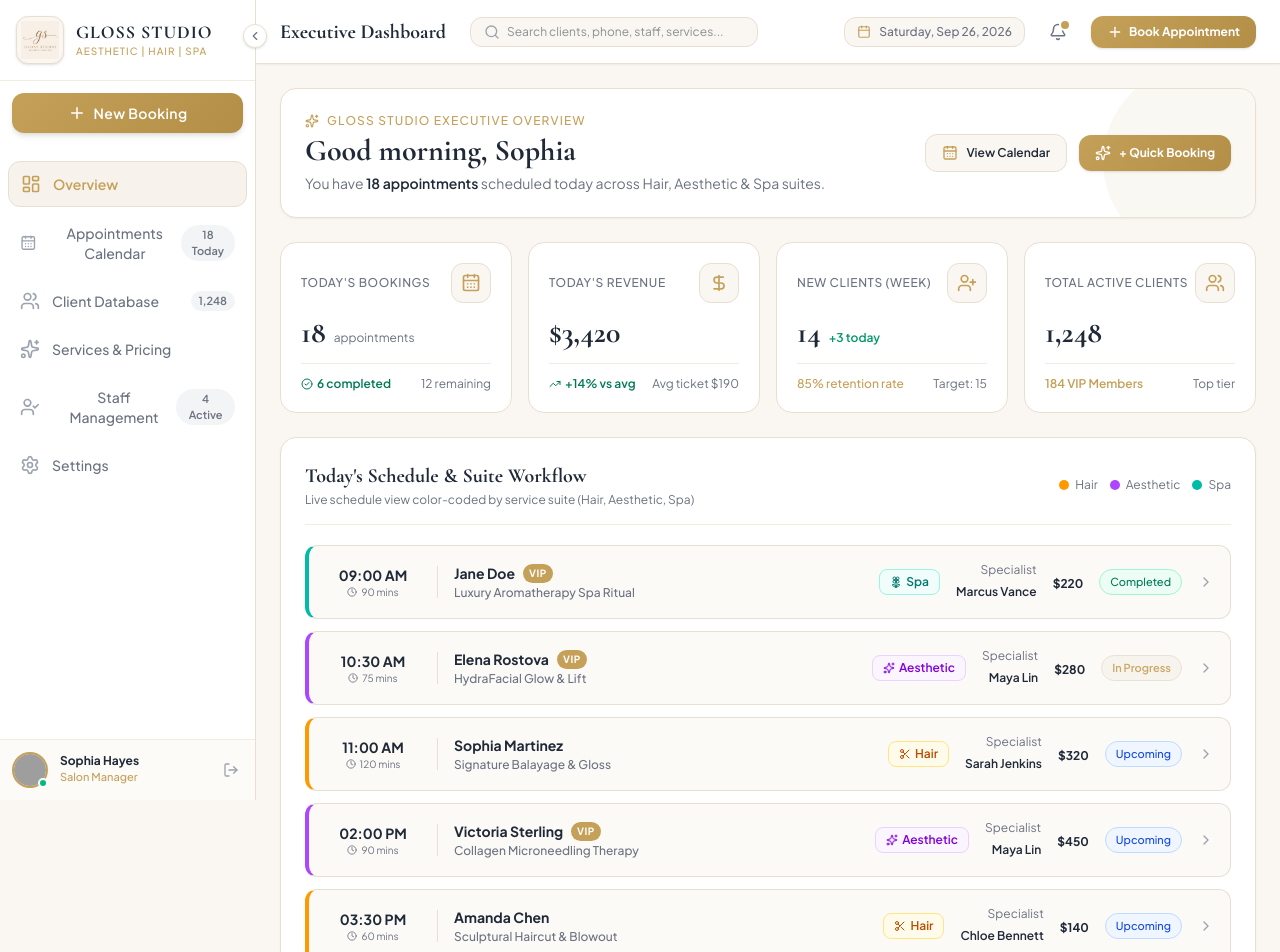
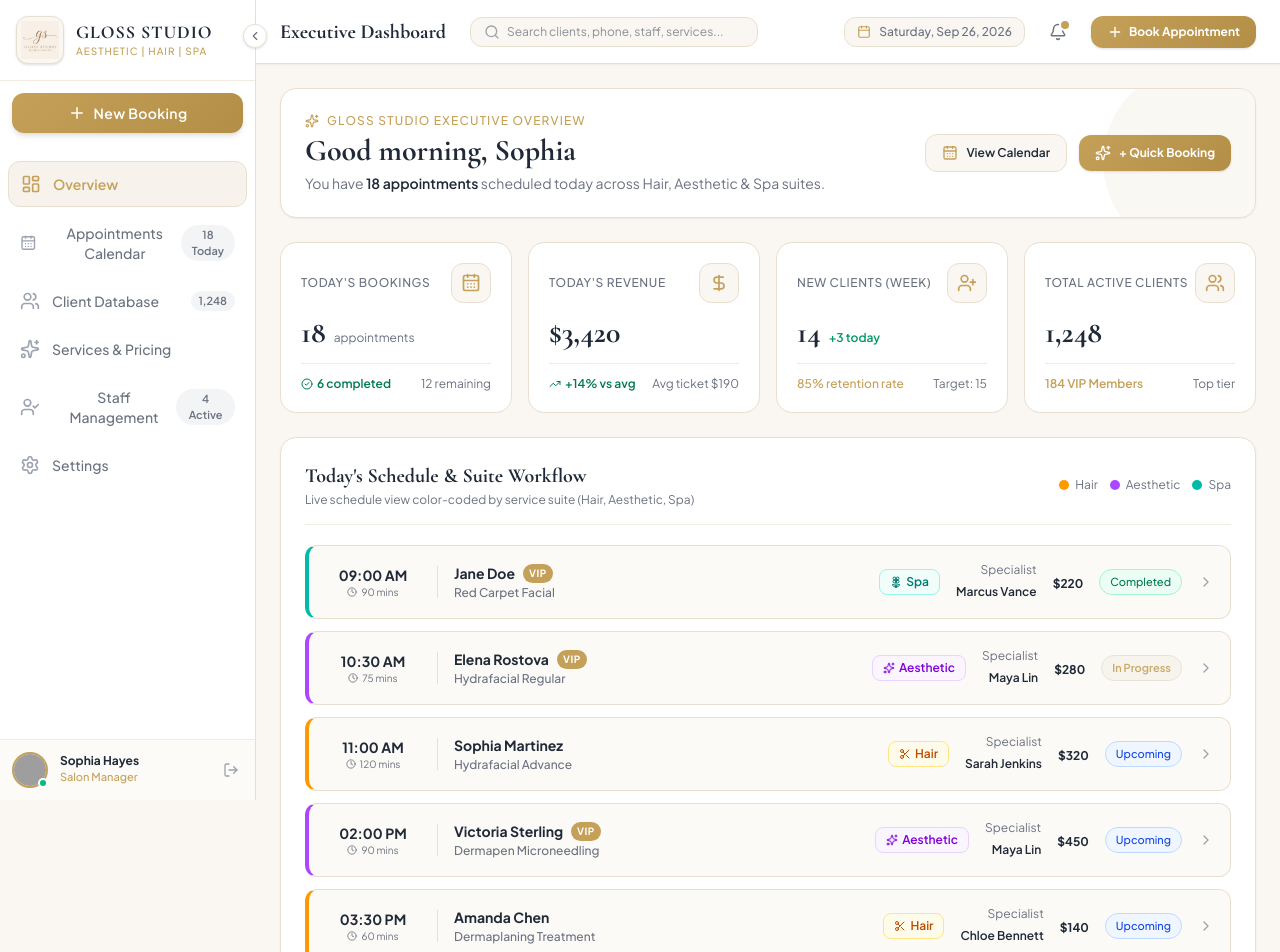
Before and after one commit to glossstudiopk-ops/Gloss-studio-CRM, a React (Vite) app: page / in a window 1280 px wide. Shown: the top 952 px of the page. Built offline with nearby package versions, Linux system fonts and the light colour scheme; grey boxes are pictures that could not be loaded.

Commit message:
Remove old dummy service references from CRM mock records

```diff
--- a/src/data/mockData.js
+++ b/src/data/mockData.js
@@ -1325,9 +1325,9 @@ export const INITIAL_CLIENTS = [
       { id: "n-2", date: "2026-08-14", author: "Front Desk", text: "Sensitive to lavender aromas. Always use eucalyptus or chamomile oils." }
     ],
     history: [
-      { id: "h-1", date: "2026-09-10", service: "Luxury Aromatherapy Spa Ritual", staff: "Marcus Vance", amount: 220, status: "Completed" },
-      { id: "h-2", date: "2026-08-14", service: "HydraFacial Glow & Lift", staff: "Maya Lin", amount: 280, status: "Completed" },
-      { id: "h-3", date: "2026-07-02", service: "Signature Balayage & Gloss", staff: "Sarah Jenkins", amount: 320, status: "Completed" }
+      { id: "h-1", date: "2026-09-10", service: "Red Carpet Facial", staff: "Marcus Vance", amount: 7000, status: "Completed" },
+      { id: "h-2", date: "2026-08-14", service: "Hydrafacial Regular", staff: "Maya Lin", amount: 5000, status: "Completed" },
+      { id: "h-3", date: "2026-07-02", service: "Hydrafacial Advance", staff: "Sarah Jenkins", amount: 8000, status: "Completed" }
     ]
   },
   {
@@ -1346,8 +1346,8 @@ export const INITIAL_CLIENTS = [
       { id: "n-4", date: "2026-08-20", author: "Sarah J.", text: "Purchased full size Gloss Gold Serum ($185)." }
     ],
     history: [
-      { id: "h-4", date: "2026-09-12", service: "Collagen Microneedling Therapy", staff: "Maya Lin", amount: 450, status: "Completed" },
-      { id: "h-5", date: "2026-08-20", service: "HydraFacial Glow & Lift", staff: "Maya Lin", amount: 280, status: "Completed" }
+      { id: "h-4", date: "2026-09-12", service: "Dermapen Microneedling", staff: "Maya Lin", amount: 5000, status: "Completed" },
+      { id: "h-5", date: "2026-08-20", service: "Hydrafacial Regular", staff: "Maya Lin", amount: 5000, status: "Completed" }
     ]
   },
   {
@@ -1365,7 +1365,7 @@ export const INITIAL_CLIENTS = [
       { id: "n-5", date: "2026-09-01", author: "Sarah J.", text: "Prefers warm champagne blonde toner, no cool ash tones." }
     ],
     history: [
-      { id: "h-6", date: "2026-09-01", service: "Signature Balayage & Gloss", staff: "Sarah Jenkins", amount: 320, status: "Completed" }
+      { id: "h-6", date: "2026-09-01", service: "Hydrafacial Advance", staff: "Sarah Jenkins", amount: 8000, status: "Completed" }
     ]
   },
   {
@@ -1383,7 +1383,7 @@ export const INITIAL_CLIENTS = [
       { id: "n-6", date: "2026-09-08", author: "Front Desk", text: "Books standing bi-weekly appointment on Tuesdays at 10 AM." }
     ],
     history: [
-      { id: "h-7", date: "2026-09-08", service: "HydraFacial Glow & Lift", staff: "Maya Lin", amount: 280, status: "Completed" }
+      { id: "h-7", date: "2026-09-08", service: "Hydrafacial Regular", staff: "Maya Lin", amount: 5000, status: "Completed" }
     ]
   },
   {
@@ -1401,7 +1401,7 @@ export const INITIAL_CLIENTS = [
       { id: "n-7", date: "2026-08-28", author: "Chloe B.", text: "Loves sleek volume blowout before major tech keynotes." }
     ],
     history: [
-      { id: "h-8", date: "2026-08-28", service: "Sculptural Haircut & Blowout", staff: "Chloe Bennett", amount: 140, status: "Completed" }
+      { id: "h-8", date: "2026-08-28", service: "Dermaplaning Treatment", staff: "Chloe Bennett", amount: 5000, status: "Completed" }
     ]
   }
 ];
@@ -1413,7 +1413,7 @@ export const INITIAL_APPOINTMENTS = [
     clientName: "Jane Doe",
     clientPhone: "(555) 234-8901",
     serviceId: "srv-3",
-    serviceName: "Luxury Aromatherapy Spa Ritual",
+    serviceName: "Red Carpet Facial",
     category: "Spa",
     staffId: "staff-3",
     staffName: "Marcus Vance",
@@ -1430,7 +1430,7 @@ export const INITIAL_APPOINTMENTS = [
     clientName: "Elena Rostova",
     clientPhone: "(555) 876-1234",
     serviceId: "srv-2",
-    serviceName: "HydraFacial Glow & Lift",
+    serviceName: "Hydrafacial Regular",
     category: "Aesthetic",
     staffId: "staff-2",
     staffName: "Maya Lin",
@@ -1447,7 +1447,7 @@ export const INITIAL_APPOINTMENTS = [
     clientName: "Sophia Martinez",
     clientPhone: "(555) 432-9876",
     serviceId: "srv-1",
-    serviceName: "Signature Balayage & Gloss",
+    serviceName: "Hydrafacial Advance",
     category: "Hair",
     staffId: "staff-1",
     staffName: "Sarah Jenkins",
@@ -1464,7 +1464,7 @@ export const INITIAL_APPOINTMENTS = [
     clientName: "Victoria Sterling",
     clientPhone: "(555) 998-2211",
     serviceId: "srv-5",
-    serviceName: "Collagen Microneedling Therapy",
+    serviceName: "Dermapen Microneedling",
     category: "Aesthetic",
     staffId: "staff-2",
     staffName: "Maya Lin",
@@ -1481,7 +1481,7 @@ export const INITIAL_APPOINTMENTS = [
     clientName: "Amanda Chen",
     clientPhone: "(555) 667-4433",
     serviceId: "srv-4",
-    serviceName: "Sculptural Haircut & Blowout",
+    serviceName: "Dermaplaning Treatment",
     category: "Hair",
     staffId: "staff-4",
     staffName: "Chloe Bennett",
@@ -1498,7 +1498,7 @@ export const INITIAL_APPOINTMENTS = [
     clientName: "Jane Doe",
     clientPhone: "(555) 234-8901",
     serviceId: "srv-3",
-    serviceName: "Luxury Aromatherapy Spa Ritual",
+    serviceName: "Red Carpet Facial",
     category: "Spa",
     staffId: "staff-3",
     staffName: "Marcus Vance",
@@ -1515,21 +1515,21 @@ export const INITIAL_ACTIVITIES = [
   {
     id: "act-1",
     time: "10 mins ago",
-    text: "Jane Doe completed Luxury Aromatherapy Spa Ritual with Marcus Vance ($220)",
+    text: "Jane Doe completed Red Carpet Facial with Marcus Vance ($220)",
     category: "Spa",
     type: "completed"
   },
   {
     id: "act-2",
     time: "25 mins ago",
-    text: "Elena Rostova checked in for HydraFacial Glow & Lift with Maya Lin",
+    text: "Elena Rostova checked in for Hydrafacial Regular with Maya Lin",
     category: "Aesthetic",
     type: "checkin"
   },
   {
     id: "act-3",
     time: "1 hour ago",
-    text: "Sophia Martinez booked Signature Balayage for today at 11:00 AM",
+    text: "Sophia Martinez booked Hydrafacial Advance for today at 11:00 AM",
     category: "Hair",
     type: "booking"
   },
@@ -1543,7 +1543,7 @@ export const INITIAL_ACTIVITIES = [
   {
     id: "act-5",
     time: "3 hours ago",
-    text: "New client Amanda Chen booked Sculptural Haircut & Blowout",
+    text: "New client Amanda Chen booked Dermaplaning Treatment",
     category: "Hair",
     type: "new_client"
   }
```
